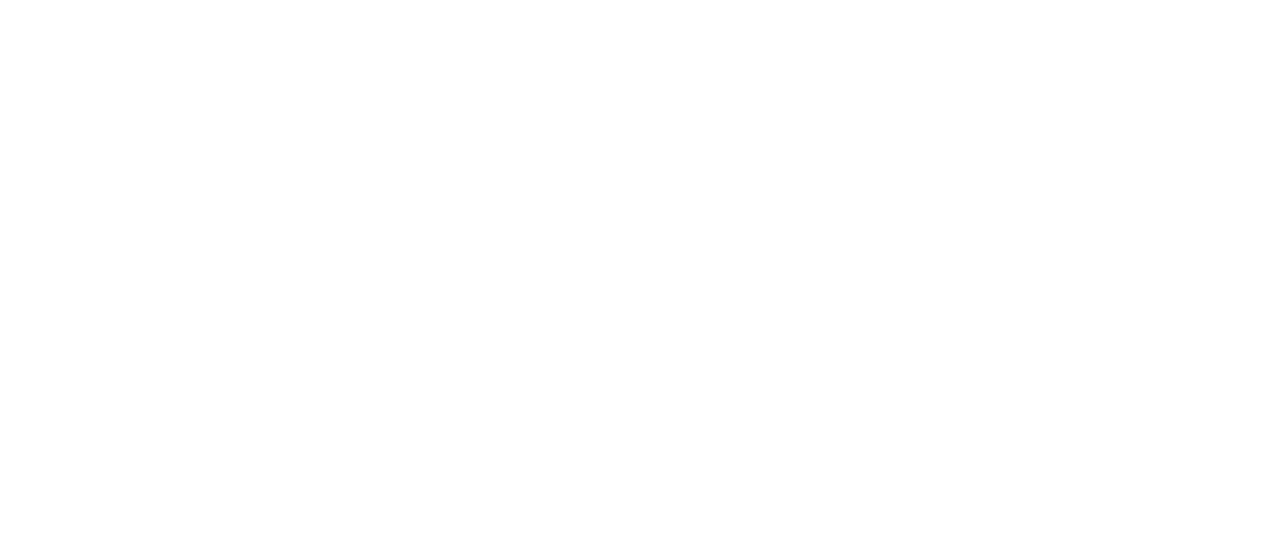
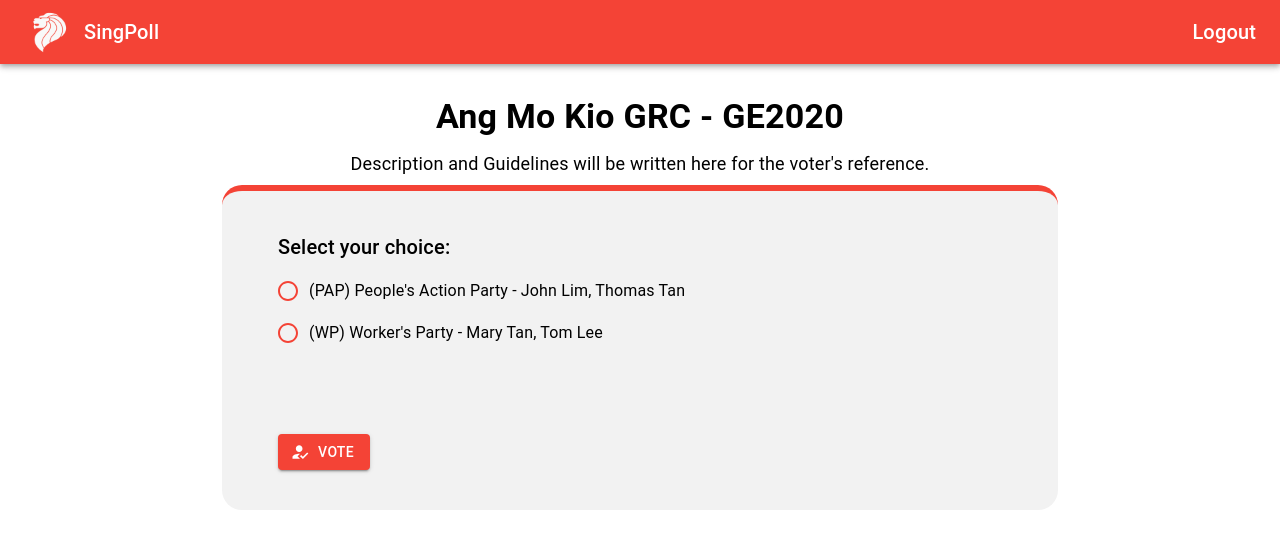
Before and after one commit to dthx2710/csc3004-group24-2023, a React (Vite) app in the folder frontend/: page /pollvoteform in a window 1280 px wide. Before the commit this address had no page. Shown: the top 548 px of the page. Built offline with nearby package versions, Linux system fonts and the light colour scheme.

Commit message:
Added Poll Vote Form

```diff
--- a/frontend/src/AdminHomePage.jsx
+++ b/frontend/src/AdminHomePage.jsx
@@ -4,7 +4,7 @@
 import AddIcon from '@mui/icons-material/Add';
 import PollList from './PollList';
 
-export default function HomePage() {
+export default function AdminHomePage() {
   const navigate = useNavigate();
 
   const polls = [
@@ -26,7 +26,7 @@
                   sx={{ '&:hover': { backgroundColor: '#aa2e25' }}}
                   variant="contained"
                   startIcon={<AddIcon />}
-                  onClick={() => navigate("/form")}>
+                  onClick={() => navigate("/pollform")}>
                   Add Poll Form
               </Button>
             </Box>
--- a/frontend/src/App.jsx
+++ b/frontend/src/App.jsx
@@ -4,7 +4,8 @@
 import UserHomePage from './UserHomePage';
 import AdminHomePage from './AdminHomePage';
 import Layout from './Layout';
-import Form from './Form';
+import PollForm from './PollForm';
+import PollVoteForm from './PollVoteForm';
 
 const App = () => {
   //const username = 'TestUser'; // Update this based on your authentication system
@@ -31,9 +32,14 @@
             <AdminHomePage />
           </Layout>
         } />
-        <Route path="/form" element={
+        <Route path="/pollform" element={
           <Layout username={username}>
-            <Form />
+            <PollForm />
+          </Layout>
+        } />
+        <Route path="/pollvoteform" element={
+          <Layout username={username}>
+            <PollVoteForm />
           </Layout>
         } />
       </Routes>
--- a/frontend/src/Form.jsx
+++ b/frontend/src/PollForm.jsx
@@ -17,7 +17,7 @@
     paddingBottom: 5
 };
 
-export default function Form() {
+export default function PollForm() {
     const [electoralDivision, setElectoralDivision] = React.useState('');
     const [constituency, setConstituency] = React.useState('');
     const [candidates, setCandidates] = React.useState(['', '']);
@@ -199,7 +199,6 @@
                             <DateTimePicker label="Enter end date and time" />
                         </LocalizationProvider>
 
-
                         <FormGroup>
                             <FormControlLabel
                                 required
@@ -213,7 +212,6 @@
                                 }} />
                         </FormGroup>
 
-
                         <Stack direction="row" marginTop={10}>
                             <Button
                                 color="secondary"
@@ -223,7 +221,6 @@
                                 Create Poll Form
                             </Button>
                         </Stack>
-
                     </Box>
                 </Box>
             </Container>
--- a/frontend/src/PollList.jsx
+++ b/frontend/src/PollList.jsx
@@ -1,5 +1,6 @@
 import React from 'react';
 import { Grid, Tooltip } from '@mui/material';
+import { Link } from 'react-router-dom';
 import WarningIcon from '@mui/icons-material/Warning';
 import Poll from './Poll';
 
@@ -8,14 +9,17 @@
     <Grid container spacing={2}>
       {polls.map((poll, index) => (
         <Grid item xs={12} key={index}>
+          {/* <Link to={`/poll/${index}`} style={{ textDecoration: 'none', color: 'inherit' }}> */}
+          <Link to={`/pollvoteform`} style={{ textDecoration: 'none', color: 'inherit' }}>
             <div style={{ display: 'flex', alignItems: 'center' }}>
               {poll.isCompulsory && (
                 <Tooltip title="Compulsory poll" arrow>
-                <WarningIcon color="error" style={{ marginRight: '5px' }} />
+                  <WarningIcon color="error" style={{ marginRight: '10px' }} />
                 </Tooltip>
               )}
               <Poll poll={poll} />
             </div>
+          </Link>
         </Grid>
       ))}
     </Grid>
--- /dev/null
+++ b/frontend/src/PollVoteForm.jsx
@@ -0,0 +1,75 @@
+import React from 'react';
+import { Container, Box, Typography, Radio, RadioGroup, FormControlLabel, Stack, Button } from '@mui/material';
+import HowToRegIcon from '@mui/icons-material/HowToReg';
+
+const commonStyles = {
+    bgcolor: '#f2f2f2',
+    m: 1,
+    borderTop: 6,
+    borderRadius: '20px',
+    paddingLeft: 7,
+    paddingRight: 7,
+    paddingTop: 5,
+    paddingBottom: 5
+};
+
+export default function PollVoteForm() {
+    const [value, setValue] = React.useState('female');
+
+    const handleChange = (event) => {
+        setValue(event.target.value);
+    };
+
+    return (
+        <div style={{backgroundColor: 'white'}}>
+            <Container maxWidth="md">
+                <Box sx={{ mt: 4, mb: 2 }}>
+                    <Typography variant="h4" component="h1" gutterBottom style={{ color: 'black'}} align="center" fontWeight={600}>
+                        Ang Mo Kio GRC - GE2020
+                    </Typography>
+
+                    <Typography component="h1" gutterBottom style={{ color: 'black'}} align="center" fontSize={18}>
+                        Description and Guidelines will be written here for the voter's reference.
+                    </Typography>
+
+                    <Box sx={{ ...commonStyles, borderColor: '#f44336'}}>
+                        <Typography variant="h6" component="h2" gutterBottom style={{ color: 'black'}}>
+                            Select your choice:
+                        </Typography>
+
+                        <RadioGroup
+                            aria-labelledby="demo-controlled-radio-buttons-group"
+                            name="controlled-radio-buttons-group"
+                            value={value}
+                            onChange={handleChange}
+                        >
+                            <FormControlLabel
+                                value="PAP"
+                                control={<Radio sx={{ color: '#f44336', "&.Mui-checked": { color: '#f44336' } }} />}
+                                label="(PAP) People's Action Party - John Lim, Thomas Tan"
+                                sx={{ color: 'black' }}
+                            />
+
+                            <FormControlLabel
+                                value="WP"
+                                control={<Radio sx={{ color: '#f44336', "&.Mui-checked": { color: '#f44336' } }} />}
+                                label="(WP) Worker's Party - Mary Tan, Tom Lee"
+                                sx={{ color: 'black' }}
+                            />
+                        </RadioGroup>
+
+                        <Stack direction="row" marginTop={10}>
+                            <Button
+                                color="secondary"
+                                sx={{ '&:hover': { backgroundColor: '#aa2e25' }}}
+                                variant="contained"
+                                startIcon={<HowToRegIcon />}>
+                                Vote
+                            </Button>
+                        </Stack>
+                    </Box>
+                </Box>
+            </Container>
+        </div>
+    );
+};
--- a/frontend/src/UserHomePage.jsx
+++ b/frontend/src/UserHomePage.jsx
@@ -2,9 +2,9 @@
 import { Box, Container, Typography } from '@mui/material';
 import PollList from './PollList';
 
-export default function HomePage() {
+export default function UserHomePage() {
   const polls = [
-    { title: 'Poll 1', description: 'Description for poll 1', isCompulsory: false },
+    { title: 'Ang Mo Kio GRC - GE2020', description: 'Description for poll 1', isCompulsory: false },
     { title: 'Poll 2', description: 'Description for poll 2', isCompulsory: true },
     // other polls...
   ];
```
Lines whose indentation alone changed are shown as unchanged.
